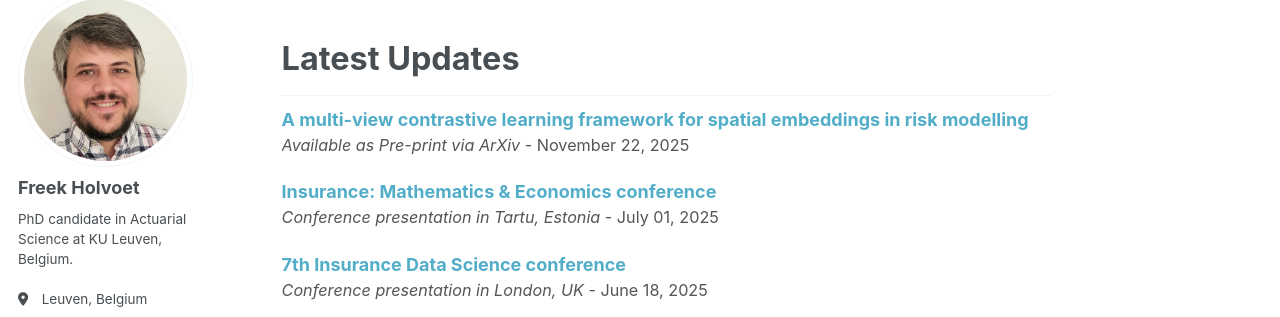
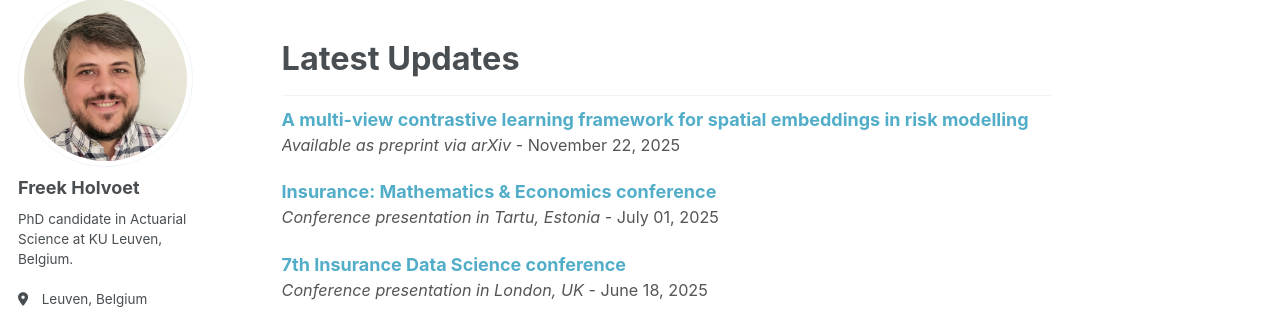
Before and after one commit to freekholvoet/freekholvoet.github.io, a Jekyll site: the page built from _pages/about.md, in a window 1280 px wide and 900 px high, scrolled down 355 px. Shown: the part 125-442 px from the top of the window. Built offline with Jekyll 4.4.1, drawn with Linux system fonts in a browser that asks for light colours; some web fonts are replaced.

Commit message:
Formatting update

```diff
--- a/_data/linkedin_posts.yml
+++ b/_data/linkedin_posts.yml
@@ -1,12 +1,12 @@
 - url: https://www.linkedin.com/embed/feed/update/urn:li:share:7401186068051677187
   height: 1200
-  ratio: 152
+  ratio: 156
 - url: https://www.linkedin.com/embed/feed/update/urn:li:share:7342834232257396737
   height: 1200
-  ratio: 133
+  ratio: 118
 - url: https://www.linkedin.com/embed/feed/update/urn:li:share:7326657573426708480
   height: 1527
-  ratio: 170
+  ratio: 180
 - url: https://www.linkedin.com/embed/feed/update/urn:li:share:7315296840680165379
   height: 1200
   ratio: 133
--- a/_includes/archive-single.html
+++ b/_includes/archive-single.html
@@ -40,6 +40,8 @@
 
         {% if post.collection == 'teaching' %}
           <p> {{ post.type }}, <i>{{ post.venue }}</i>, {{ post.date | default: "1900-01-01" | date: "%Y" }} </p>
+        {% elsif post.collection == 'publications' and post.category == 'preprint' %}
+          <p>Available as preprint via <i>{{ post.venue }}</i>, {{ post.date | default: "1900-01-01" | date: "%Y" }} </p>
         {% elsif post.collection == 'publications' %}
           <p>Published in <i>{{ post.venue }}</i>, {{ post.date | default: "1900-01-01" | date: "%Y" }} </p>
         {% elsif post.date %}
--- a/_layouts/single.html
+++ b/_layouts/single.html
@@ -36,6 +36,8 @@
 
         {% if page.collection == 'teaching' %}
           <p> {{ page.type }}, <i>{{ page.venue }}</i>, {{ page.date | default: "1900-01-01" | date: "%Y" }} </p>
+        {% elsif page.collection == 'publications' and page.category == 'preprint' and page.venue and page.date %}
+          <p>Available as preprint via <i>{{ page.venue }}</i>, {{ page.date | default: "1900-01-01" | date: "%Y" }} </p>
         {% elsif page.venue and page.date %}
           <p>Published in <i>{{ page.venue }}</i>, {{ page.date | default: "1900-01-01" | date: "%Y" }} </p>
         {% elsif page.date %}
--- a/_pages/about.md
+++ b/_pages/about.md
@@ -26,7 +26,7 @@
           <p>
             {% if post.collection == "publications" %}
               {% if post.category == "preprint" %}
-                <em>Available as {{ post.venue }}</em>
+                <em>Available as preprint via {{ post.venue }}</em>
               {% else %}
                 <em>Published in {{ post.venue }}</em>
               {% endif %}
--- a/_publications/2025_multiviewspatial.md
+++ b/_publications/2025_multiviewspatial.md
@@ -5,7 +5,7 @@
 permalink: /publication/2025_multiviewspatial
 excerpt: 'Incorporating spatial information, particularly those influenced by climate, weather, and demographic factors, is crucial for improving underwriting precision and enhancing risk management in insurance. However, spatial data are often unstructured, high-dimensional, and difficult to integrate into predictive models. Embedding methods are needed to convert spatial data into meaningful representations for modelling tasks. We propose a novel multi-view contrastive learning framework for generating spatial embeddings that combine information from multiple spatial data sources. To train the model, we construct a spatial dataset that merges satellite imagery and OpenStreetMap features across Europe. The framework aligns these spatial views with coordinate-based encodings, producing low-dimensional embeddings that capture both spatial structure and contextual similarity. Once trained, the model generates embeddings directly from latitude-longitude pairs, enabling any dataset with coordinates to be enriched with meaningful spatial features without requiring access to the original spatial inputs. In a case study on French real estate prices, we compare models trained on raw coordinates against those using our spatial embeddings as inputs. The embeddings consistently improve predictive accuracy across generalised linear, additive, and boosting models, while providing interpretable spatial effects and demonstrating transferability to unseen regions.'
 date: 2025-11-22
-venue: 'Pre-print via ArXiv'
+venue: 'arXiv'
 slidesurl: #URL
 paperurl: 'http://freekholvoet.github.io/files/2025_MultiViewSpatialEmbeddings.pdf'
 bibtexurl: 'http://freekholvoet.github.io/files/2025_MultiViewSpatialEmbeddings.bib'
```
